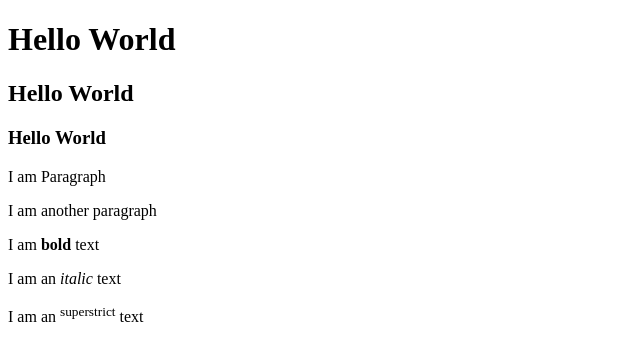
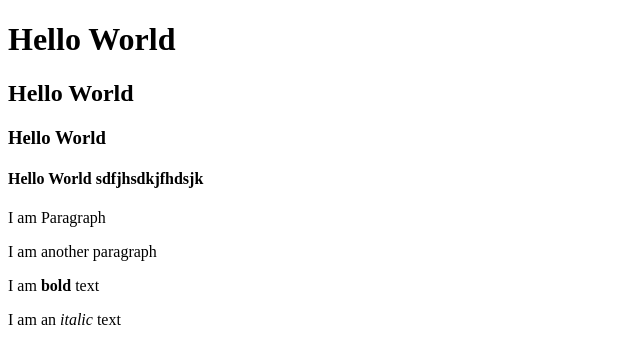
Before and after one commit to AmanSoni1991/Day1-Html, a plain HTML site: page index.html in a window 1280 px wide. Shown: the top 339 px of the page, without its empty margins (0-640 px from the left). Drawn offline with Linux system fonts and the light colour scheme.

Commit message:
änderung

```diff
--- a/index.html
+++ b/index.html
@@ -10,6 +10,7 @@
       <h1>Hello World</h1>
       <h2>Hello World</h2>
       <h3>Hello World</h3>
+      <h4>Hello World sdfjhsdkjfhdsjk</h3>
     </div>
 
     <p>I am Paragraph</p>
```
